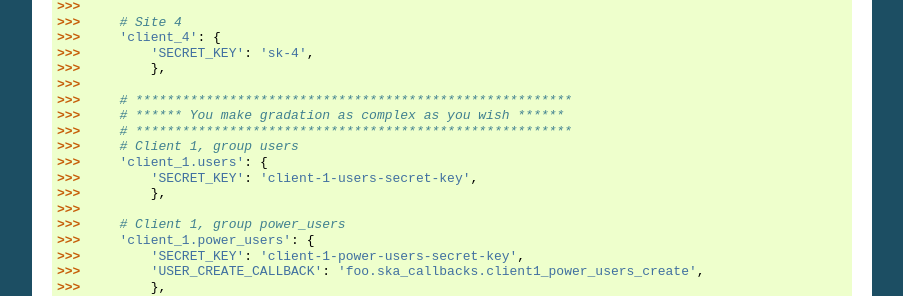
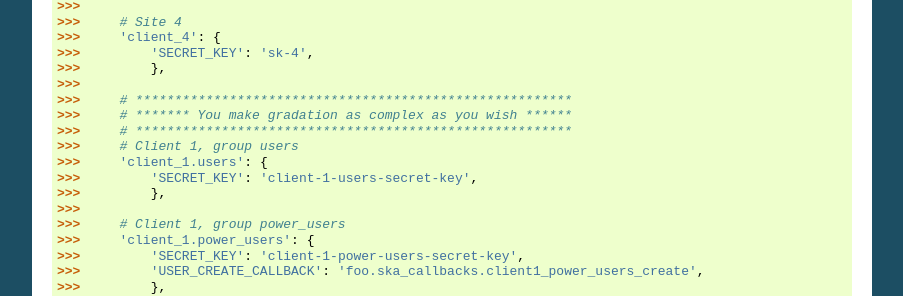
Before and after one commit to barseghyanartur/ska, a Sphinx documentation site: the page built from docs/index.rst, in a window 1280 px wide and 900 px high, scrolled down 11813 px. Shown: the part 152-448 px from the top of the window, without its empty margins (198-1101 px from the left). Built offline with Sphinx 7.4.7, drawn with Linux system fonts in a browser that asks for light colours; pages that are not in the unit, such as notebooks, are missing from menus.

Commit message:
more on docs

```diff
--- a/README.rst
+++ b/README.rst
@@ -653,7 +653,7 @@ a secret key, callbacks or redirect URL. See an example below.
 >>>         },
 >>>
 >>>     # ********************************************************
->>>     # ****** You make gradation as complex as you wish ******
+>>>     # ******* You make gradation as complex as you wish ******
 >>>     # ********************************************************
 >>>     # Client 1, group users
 >>>     'client_1.users': {
--- a/docs/index.rst
+++ b/docs/index.rst
@@ -653,7 +653,7 @@ a secret key, callbacks or redirect URL. See an example below.
 >>>         },
 >>>
 >>>     # ********************************************************
->>>     # ****** You make gradation as complex as you wish ******
+>>>     # ******* You make gradation as complex as you wish ******
 >>>     # ********************************************************
 >>>     # Client 1, group users
 >>>     'client_1.users': {
```
